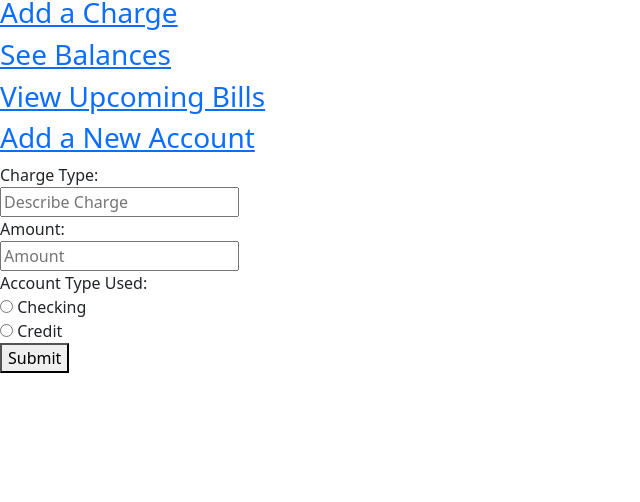
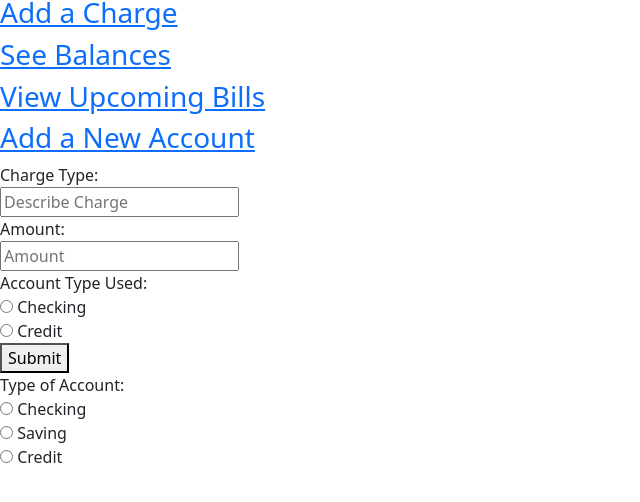
Before and after one commit to kjjackson619/finances-tracker, a website: page index.html in a window 1280 px wide. Shown: the part 136-638 px from the top of the page, without its empty margins (0-640 px from the left). Drawn offline with nearby package versions, Linux system fonts and the light colour scheme.

Commit message:
add new account start

```diff
--- a/index.html
+++ b/index.html
@@ -48,6 +48,22 @@
         <button type="submit">Submit</button>
     </form>
 
+    <form>
+        Type of Account:
+        <br>
+        <input type="radio">
+        <label for="checking">Checking</label><br>
+
+        <input type="radio">
+        <label for="saving">Saving</label><br>
+
+        <input type="radio">
+        <label for="credit">Credit</label>
+
+    </form>
+
+    <footer></footer>
+
     <script src="./assets/index.js"></script>
     <script src="https://cdn.jsdelivr.net/npm/bootstrap@5.2.2/dist/js/bootstrap.bundle.min.js"
         integrity="sha384-OERcA2EqjJCMA+/3y+gxIOqMEjwtxJY7qPCqsdltbNJuaOe923+mo//f6V8Qbsw3"
```
